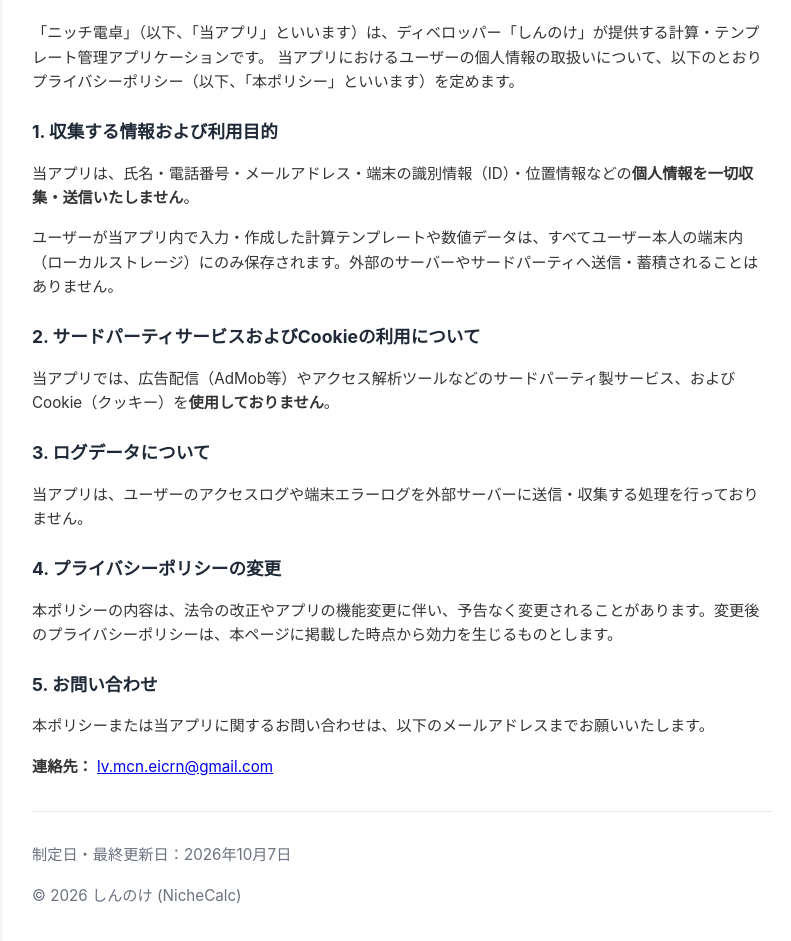
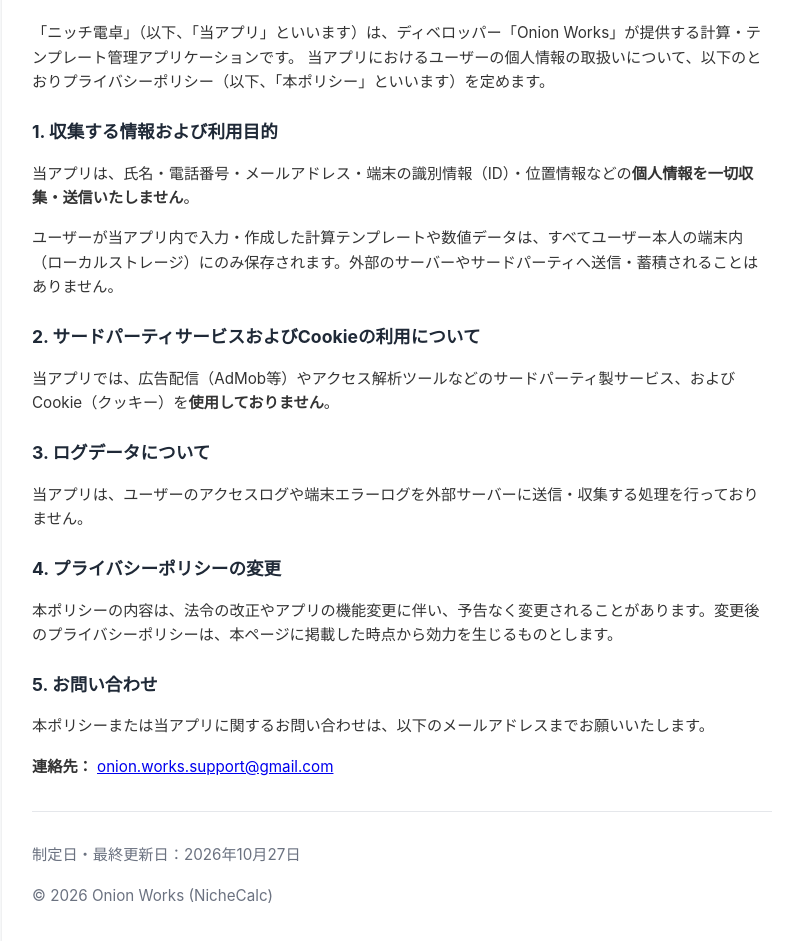
Before and after one commit to eicrn/nichecalc-policy, a plain HTML site: page index.html in a window 1280 px wide. Shown: the part 117-1058 px from the top of the page, without its empty margins (238-1029 px from the left). Drawn offline with Linux system fonts and the light colour scheme.

Commit message:
問い合わせ先更新

```diff
--- a/index.html
+++ b/index.html
@@ -68,7 +68,7 @@
     <h1>プライバシーポリシー</h1>
 
     <p>
-      「ニッチ電卓」（以下、「当アプリ」といいます）は、ディベロッパー「しんのけ」が提供する計算・テンプレート管理アプリケーションです。
+      「ニッチ電卓」（以下、「当アプリ」といいます）は、ディベロッパー「Onion Works」が提供する計算・テンプレート管理アプリケーションです。
       当アプリにおけるユーザーの個人情報の取扱いについて、以下のとおりプライバシーポリシー（以下、「本ポリシー」といいます）を定めます。
     </p>
 
@@ -100,12 +100,12 @@
       本ポリシーまたは当アプリに関するお問い合わせは、以下のメールアドレスまでお願いいたします。
     </p>
     <p>
-      <strong>連絡先：</strong> <a href="mailto:lv.mcn.eicrn@gmail.com">lv.mcn.eicrn@gmail.com</a>
+      <strong>連絡先：</strong> <a href="mailto:onion.works.support@gmail.com">onion.works.support@gmail.com</a>
     </p>
 
     <div class="footer">
-      <p>制定日・最終更新日：2026年10月7日</p>
-      <p>&copy; 2026 しんのけ (NicheCalc)</p>
+      <p>制定日・最終更新日：2026年10月27日</p>
+      <p>&copy; 2026 Onion Works (NicheCalc)</p>
     </div>
   </div>
 </body>
```
